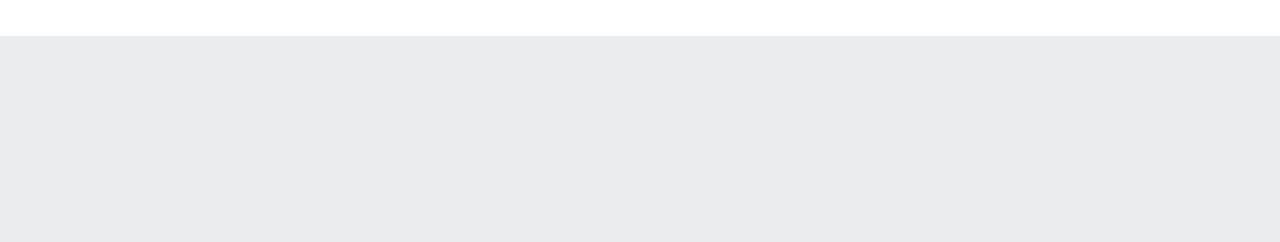
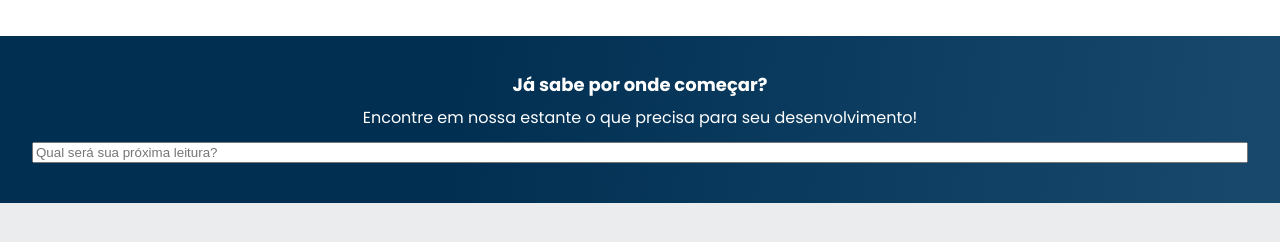
Before and after one commit to MouraoDev22/alurabooks, a plain HTML site: page index.html in a window 1280 px wide. Shown: the part 82-324 px from the top of the page. Drawn offline with Linux system fonts and the light colour scheme.

Commit message:
banner quase concluído

```diff
--- a/index.html
+++ b/index.html
@@ -30,5 +30,10 @@
                 <a href="#"><img src="./assets/header/Usuario.svg" alt="Meu Perfil" class="cabecalho__direita-esquerda__icone"></a>
             </div>
         </header>
+        <section class="banner">
+            <h2 class="banner__titulo">Já sabe por onde começar?</h2>
+            <p class="banner__texto">Encontre em nossa estante o que precisa para seu desenvolvimento!</p>
+            <input type="search" class="banner__campo-busca" placeholder="Qual será sua próxima leitura?">
+        </section>
     </body>
 </html>
--- /dev/null
+++ b/styles/banner.css
@@ -0,0 +1,19 @@
+.banner {
+    background: var(--cor-azul-degrade);
+    padding: 2.5em 2em;
+    color: var(--cor-branca);
+    text-align: center;
+    display: flex;
+    flex-direction: column;
+    justify-content: center;
+    gap: 1rem;
+}
+
+.banner__titulo {
+    font-size: 1.125rem;
+    font-weight: 700;
+}
+
+.banner_texto {
+    font-weight: 500;
+}
--- a/styles/styles.css
+++ b/styles/styles.css
@@ -1,4 +1,5 @@
 @import url("header.css");
+@import url("banner.css");
 @import url('https://fonts.googleapis.com/css2?family=Poppins:ital,wght@0,100;0,200;0,300;0,400;0,500;0,600;0,700;0,800;0,900;1,100;1,200;1,300;1,400;1,500;1,600;1,700;1,800;1,900&display=swap');
 
 :root {
```
